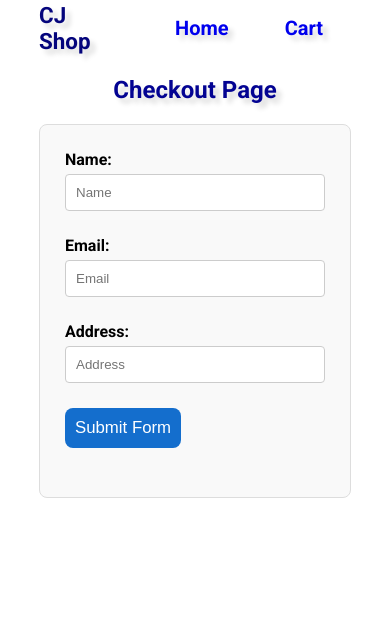
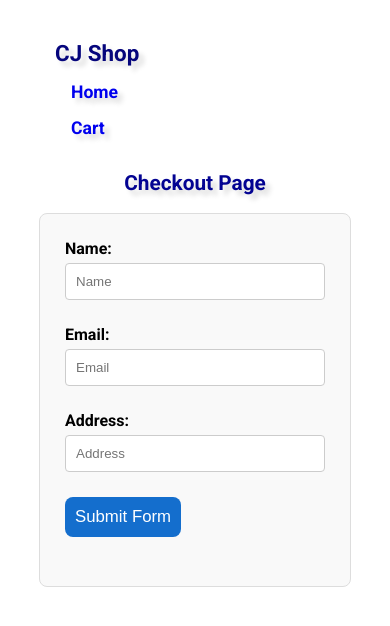
Before and after one commit to cjoseph001/cj_shop, a React (Vite) app: page /checkout-page in a window 390 px wide. Shown: the top 626 px of the page. Built offline with nearby package versions, Linux system fonts and the light colour scheme; no server answers.

Commit message:
update and redesign some styles

```diff
--- a/src/App.css
+++ b/src/App.css
@@ -12,14 +12,15 @@ body {
 }
 
 .header {
-  padding: 0;
+  margin: 1.5rem auto 0 auto;
+  padding: 0 2rem;
   display: flex;
   justify-content: space-between;
   align-items: center;
+  max-width: 1200px;
 }
 
 .header-title {
-  margin: 0;
   font-size: 2rem;
   font-weight: bold;
   text-decoration: none;
@@ -30,15 +31,16 @@ body {
 .navbar ul {
   list-style-type: none;
   display: flex;
-  justify-content: space-between;
-  align-items: center;
+  gap: 1rem;
+  margin: 0;
+  padding: 0;
 }
 
 .nav {
   text-decoration: none;
   font-size: 1.4rem;
   font-weight: bold;
-  margin: 0 1.75rem;
+  margin: 0 1rem;
   text-shadow: 5px 5px 5px rgba(0, 0, 0, 0.15);
 }
 
@@ -291,11 +293,17 @@ body {
 }
 
 @media screen and (max-width: 1000px) {
+  .header {
+    padding: 0 1rem;
+  }
   .header-title {
     font-size: 1.6rem;
   }
+  .navbar ul {
+    gap: 1.5rem;
+  }
   .nav {
-    font-size: 1.3rem;
+    font-size: 1.2rem;
   }
   .products {
     display: grid;
@@ -310,11 +318,22 @@ body {
 }
 
 @media screen and (max-width: 768px) {
+  .header {
+    flex-direction: column;
+    align-items: flex-start;
+    padding: 1rem;
+  }
   .header-title {
     font-size: 1.4rem;
+    margin-bottom: 1rem;
+  }
+  .navbar ul {
+    flex-direction: column;
+    gap: 1rem;
+    width: 100%;
   }
   .nav {
-    font-size: 1.25rem;
+    font-size: 1.1rem;
   }
   .products {
     display: grid;
@@ -325,6 +344,39 @@ body {
     display: grid;
     grid-template-columns: repeat(1, 1fr);
     gap: 2rem;
+  }
+  .cart-page-title,
+  .home-title {
+    font-size: 1.3rem;
+  }
+  .item-title {
+    font-size: 1.1rem;
+  }
+  .item-price {
+    font-size: 1.4rem;
+  }
+  .item-quantity {
+    font-size: 1.3rem;
+  }
+  .button1,
+  .button2 {
+    font-size: 1.3rem;
+  }
+  .item-image {
+    height: 8.5rem;
+    width: 8.5rem;
+    margin-top: 1.25rem;
+    margin-bottom: 1.25rem;
+  }
+  .item-desc {
+    font-size: 1rem;
+  }
+  .no-items h1 {
+    font-size: 1.3rem;
+    margin-bottom: 2.5rem;
+  }
+  .total-quantity-price h2 {
+    font-size: 1.25rem;
   }
 }
 
```
